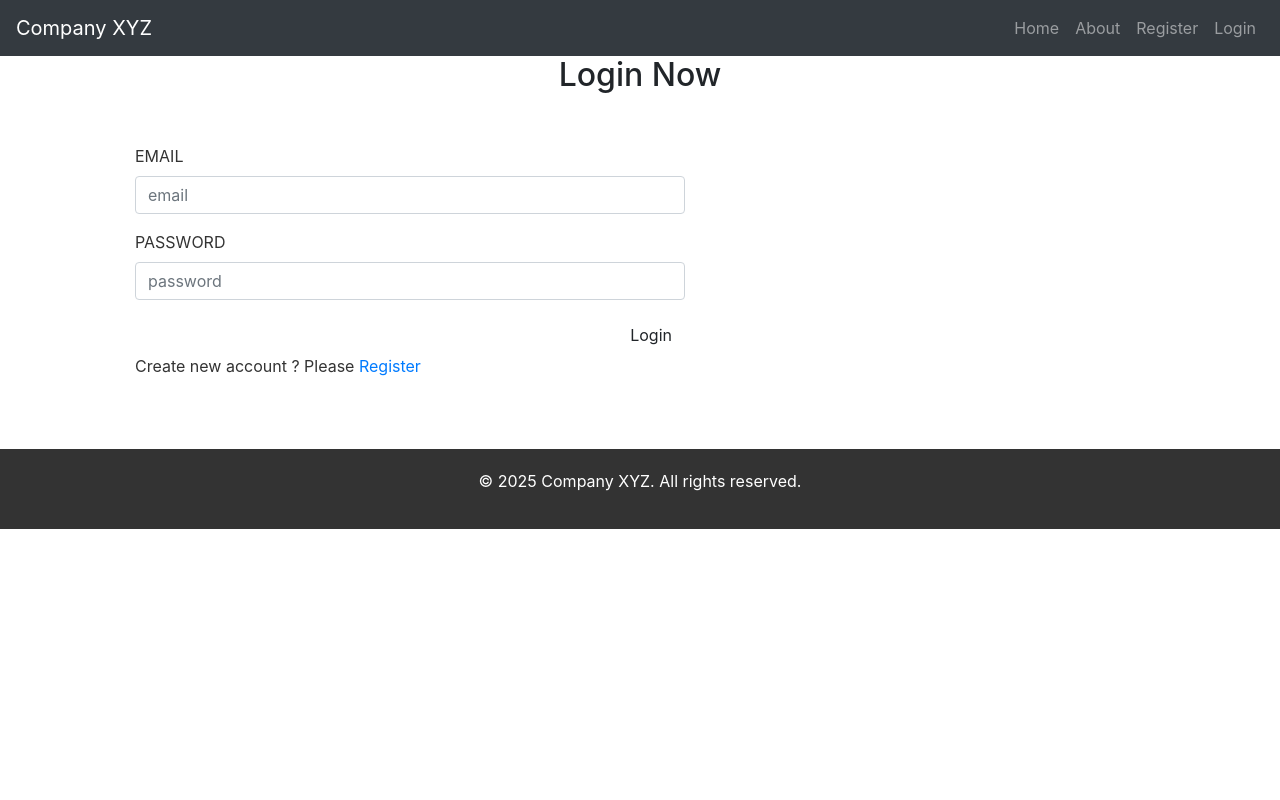
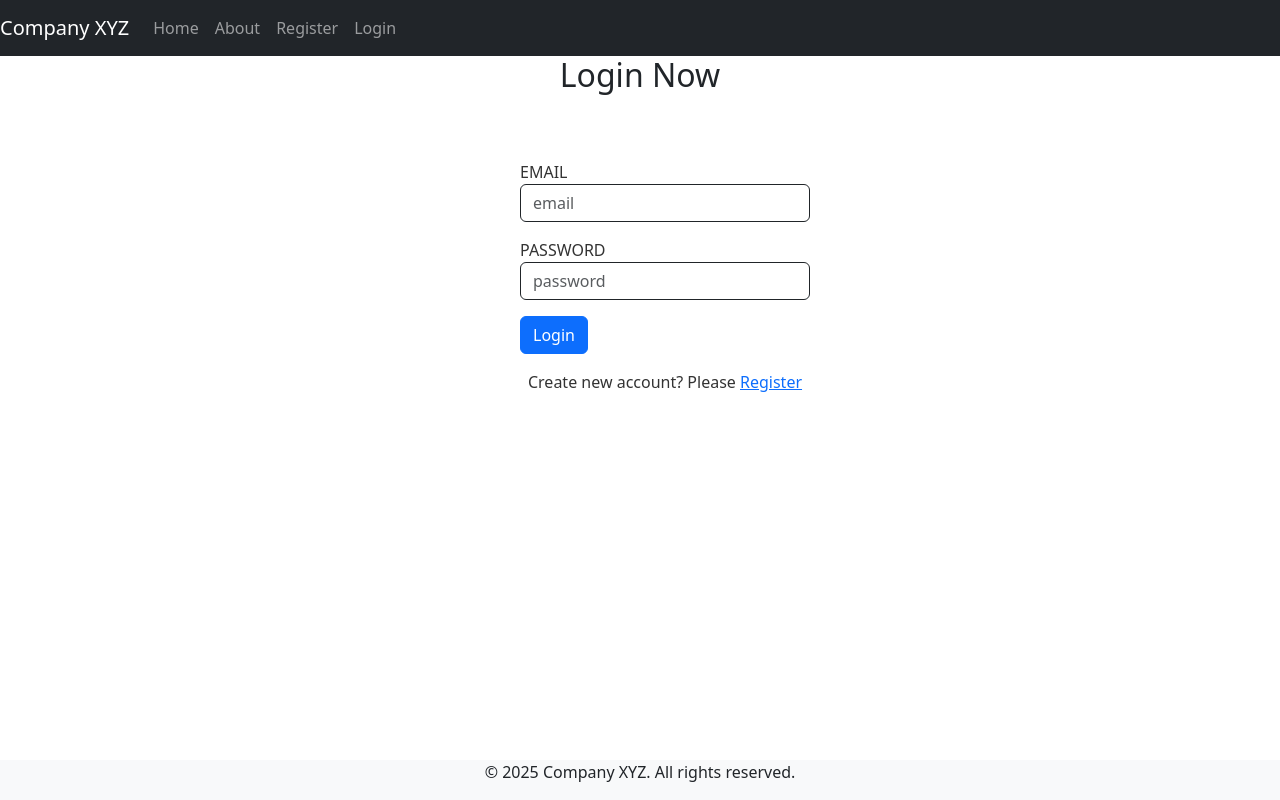
Before and after one commit to thulasidharan96/login-app, a React (Create React App) app: page /login in a window 1280 px wide. Built offline with nearby package versions, Linux system fonts and the light colour scheme.

Commit message:
Bootstrap Added

```diff
--- a/package.json
+++ b/package.json
@@ -4,6 +4,7 @@
   "private": true,
   "dependencies": {
     "axios": "^1.7.9",
+    "bootstrap": "^5.3.3",
     "cra-template": "1.2.0",
     "react": "^19.0.0",
     "react-dom": "^19.0.0",
--- a/public/index.html
+++ b/public/index.html
@@ -15,6 +15,7 @@
       user's mobile device or desktop. See https://developers.google.com/web/fundamentals/web-app-manifest/
     -->
     <link rel="manifest" href="%PUBLIC_URL%/manifest.json" />
+
     <!--
       Notice the use of %PUBLIC_URL% in the tags above.
       It will be replaced with the URL of the `public` folder during the build.
@@ -24,8 +25,7 @@
       work correctly both with client-side routing and a non-root public URL.
       Learn how to configure a non-root public URL by running `npm run build`.
     -->
-    <link rel="stylesheet" href="https://cdn.jsdelivr.net/npm/bootstrap@4.5.3/dist/css/bootstrap.min.css">
-    <title>React App</title>
+    <link href="https://cdn.jsdelivr.net/npm/bootstrap@5.3.3/dist/css/bootstrap.min.css" rel="stylesheet" integrity="sha384-QWTKZyjpPEjISv5WaRU9OFeRpok6YctnYmDr5pNlyT2bRjXh0JMhjY6hW+ALEwIH" crossorigin="anonymous">    <title>React App</title>
   </head>
   <body>
     <noscript>You need to enable JavaScript to run this app.</noscript>
@@ -41,4 +41,5 @@
       To create a production bundle, use `npm run build` or `yarn build`.
     -->
   </body>
+  <script src="https://cdn.jsdelivr.net/npm/bootstrap@5.3.3/dist/js/bootstrap.bundle.min.js" integrity="sha384-YvpcrYf0tY3lHB60NNkmXc5s9fDVZLESaAA55NDzOxhy9GkcIdslK1eN7N6jIeHz" crossorigin="anonymous"></script>
 </html>
--- a/src/components/Contact.css
+++ b/src/components/Contact.css
@@ -2,11 +2,11 @@
     display: flex;
     justify-content: center;
     align-items: center;
-    min-height: 100vh;
+    min-height: 70vh;
     background: #572c41;
 }
 form{
-    max-width: 600px;
+    max-width: 500px;
     width: 100%;
     background: #ffff;
     padding: 25px 25px 30px;
@@ -16,17 +16,17 @@ form{
     margin: 25px;
 }
 form h2{
-    font-size: 30px;
+    font-size: 20px;
     text-align: center;
 }
 
 form .input-box{
-    margin-top: 20px;
+    margin-top: 15px;
 }
 
 .input-box .field{
     width: 100%;
-    height: 50px;
+    height: 35px;
     background: transparent;
     border: 2px solid #ddd;
     outline: none;
@@ -38,7 +38,7 @@ form .input-box{
 }
 
 .input-box .field.mess{
-    height: 125px;
+    height: 100px;
     resize: none;
 }
 
--- a/src/components/Footer.js
+++ b/src/components/Footer.js
@@ -2,9 +2,11 @@ import React from 'react';
 
 const Footer = () => {
   return (
-      <footer>
+    <div className="col-md-4 mx-auto">
+      <footer className="bg-light text-center text-dark fixed-bottom">
         <p>&copy; {new Date().getFullYear()} Company XYZ. All rights reserved.</p>
       </footer>
+    </div>
   );
 };
 
--- a/src/pages/LoginPage.js
+++ b/src/pages/LoginPage.js
@@ -1,60 +1,60 @@
 import { useState } from 'react';
 import { LoginApi } from '../services/Api';
-import {storeUserData } from '../services/Storage'
+import { storeUserData } from '../services/Storage'
 import { isAuthenticated } from '../services/Auth';
 import { Link, Navigate } from 'react-router-dom';
 import NavBar from '../components/NavBar';
 import Footer from '../components/Footer';
 
-export default function LoginPage (){
+export default function LoginPage() {
 
     const initialStateErrors = {
-        email:{required:false},
-        password:{required:false},
-        custom_error:null
+        email: { required: false },
+        password: { required: false },
+        custom_error: null
     };
-    const [errors,setErrors] = useState(initialStateErrors);
+    const [errors, setErrors] = useState(initialStateErrors);
 
-    const [loading,setLoading]  =  useState(false);
+    const [loading, setLoading] = useState(false);
 
-    const [inputs,setInputs] = useState({
-        email:"",
-        password:"",
+    const [inputs, setInputs] = useState({
+        email: "",
+        password: "",
     })
-    const handleInput = (event)=>{
-        setInputs({...inputs,[event.target.name]:event.target.value})
+    const handleInput = (event) => {
+        setInputs({ ...inputs, [event.target.name]: event.target.value })
     }
 
-    const handleSubmit = (event)=>{
+    const handleSubmit = (event) => {
         console.log(inputs);
         event.preventDefault();
-        let errors =initialStateErrors;
+        let errors = initialStateErrors;
         let hasError = false;
 
         if (inputs.email == "") {
-            errors.email.required =true;
-            hasError=true;
+            errors.email.required = true;
+            hasError = true;
         }
         if (inputs.password == "") {
-            errors.password.required =true;
-            hasError=true;
+            errors.password.required = true;
+            hasError = true;
         }
 
         if (!hasError) {
             setLoading(true)
             //sending login api request
-            LoginApi(inputs).then((response)=>{
+            LoginApi(inputs).then((response) => {
                 storeUserData(response.data.idToken);
-            }).catch((err)=>{
-               if (err.code="ERR_BAD_REQUEST") {
-                    setErrors({...errors,custom_error:"Invalid Credentials."})
+            }).catch((err) => {
+                if (err.code = "ERR_BAD_REQUEST") {
+                    setErrors({ ...errors, custom_error: "Invalid Credentials." })
                 }
 
-            }).finally(()=>{
+            }).finally(() => {
                 setLoading(false)
             })
         }
-        setErrors({...errors});
+        setErrors({ ...errors });
 
     }
 
@@ -66,54 +66,69 @@ export default function LoginPage (){
 
     return (
         <div>
-            <NavBar/>
-            <section className="login-block">
+            <NavBar />
+            <section className="register-block">
                 <div className="container">
-                    <div className="row ">
-                        <div className="col login-sec">
+                    <div className="container d-flex justify-content-center align-items-center">
+                        <div className="row w-100">
+                            <div className="col-md-4 mx-auto login-sec">
                                 <h2 className="text-center">Login Now</h2>
-                            <form onSubmit={handleSubmit} className="login-form" action="">
-                            <div className="form-group">
+                                <form onSubmit={handleSubmit} className="login-form" >
+                                    <div className="form-group pt-3">
                                         <label htmlFor="exampleInputEmail1" className="text-uppercase">Email</label>
-                                <input type="email"  className="form-control" onChange={handleInput} name="email"  id="" placeholder="email"  />
-                                { errors.email.required?
-                                (<span className="text-danger" >
-                                    Email is required.
-                                </span>):null
-                                }
+                                        <input
+                                            type="email"
+                                            className="form-control border-dark"
+                                            onChange={handleInput}
+                                            name="email"
+                                            placeholder="email"
+                                        />
+                                        {errors.email.required ? (
+                                            <span className="text-danger">Email is required.</span>
+                                        ) : null}
                                     </div>
-                            <div className="form-group">
+                                    <div className="form-group pt-3">
                                         <label htmlFor="exampleInputPassword1" className="text-uppercase">Password</label>
-                                <input  className="form-control" type="password" onChange={handleInput}  name="password" placeholder="password" id="" />
-                                { errors.password.required?
-                                (<span className="text-danger" >
-                                    Password is required.
-                                </span>):null
-                                }
+                                        <input
+                                            className="form-control border-dark "
+                                            type="password"
+                                            onChange={handleInput}
+                                            name="password"
+                                            placeholder="password"
+                                        />
+                                        {errors.password.required ? (
+                                            <span className="text-danger">Password is required.</span>
+                                        ) : null}
                                     </div>
-                            <div className="form-group">
-                                {loading ?
-                                (<div  className="text-center">
-                                    <div className="spinner-border text-primary " role="status">
+                                    <div className="form-group pt-3">
+                                        {loading ? (
+                                            <div className="text-center">
+                                                <div className="spinner-border text-primary" role="status">
                                                     <span className="sr-only">Loading...</span>
                                                 </div>
-                                </div>):null
-                                }
-                                <span className="text-danger" >
-                                { errors.custom_error?
-                                (<p>{errors.custom_error}</p>)
-                                :null
-                                }
+                                            </div>
+                                        ) : null}
+                                        {errors.custom_error ? (
+                                            <span className="text-danger">
+                                                <p>{errors.custom_error}</p>
                                             </span>
-                                <input  type="submit" className="btn btn-login float-right" disabled={loading}  value="Login" />
+                                        ) : null}
+                                        <input
+                                            type="submit"
+                                            className="btn btn-primary "
+                                            disabled={loading}
+                                            value="Login"
+                                        />
                                     </div>
                                     <div className="clearfix"></div>
-                            <div className="form-group">
-                            Create new account ? Please <Link  to="/register">Register</Link>
+                                    <div className="form-group text-center pt-3">
+                                        Create new account? Please <Link to="/register">Register</Link>
                                     </div>
                                 </form>
                             </div>
                         </div>
+                    </div>
+
                 </div>
                 <Footer />
             </section>
--- a/src/pages/RegisterPage.js
+++ b/src/pages/RegisterPage.js
@@ -74,25 +74,26 @@ export default function RegisterPage() {
             <section className="register-block">
                 <div className="container">
                     <div className="row">
-                        <div className="col register-sec">
-                            <h2 className="text-center">Register Now</h2>
+                        <div className="col-md-4 mx-auto login-sec">
+                        <h2 className="text-center p-3">Register Now</h2>
+
                             <form onSubmit={handleSubmit} className="register-form">
-                                <div className="form-group">
+                                <div className="form-group pt-3">
                                     <label htmlFor="name" className="text-uppercase">Name</label>
-                                    <input type="text" className="form-control" onChange={handleInput} name="name" id="name" />
+                                    <input type="text" className="form-control border-dark" onChange={handleInput} name="name" id="name" />
                                     {errors.name.required && <span className="text-danger">Name is required.</span>}
                                 </div>
-                                <div className="form-group">
+                                <div className="form-group pt-3">
                                     <label htmlFor="email" className="text-uppercase">Email</label>
-                                    <input type="text" className="form-control" onChange={handleInput} name="email" id="email" />
+                                    <input type="text" className="form-control border-dark" onChange={handleInput} name="email" id="email" />
                                     {errors.email.required && <span className="text-danger">Email is required.</span>}
                                 </div>
-                                <div className="form-group">
+                                <div className="form-group pt-3">
                                     <label htmlFor="password" className="text-uppercase">Password</label>
-                                    <input className="form-control" type="password" onChange={handleInput} name="password" id="password" />
+                                    <input className="form-control border-dark" type="password" onChange={handleInput} name="password" id="password" />
                                     {errors.password.required && <span className="text-danger">Password is required.</span>}
                                 </div>
-                                <div className="form-group">
+                                <div className="form-group pt-3">
                                     {errors.custom_error && <span className="text-danger"><p>{errors.custom_error}</p></span>}
                                     {loading && (
                                         <div className="text-center">
@@ -101,9 +102,9 @@ export default function RegisterPage() {
                                             </div>
                                         </div>
                                     )}
-                                    <input type="submit" className="btn btn-login float-right" disabled={loading} value="Register" />
+                                    <input type="submit" className="btn btn-primary" disabled={loading} value="Register" />
                                 </div>
-                                <div className="form-group">
+                                <div className="form-group pt-3">
                                     Already have an account? Please <Link to="/login">Login</Link>
                                 </div>
                             </form>
```
Also changed, not shown: src/pages/AboutPage.js (+57 -24 lines), src/pages/HomePage.js (+34 -13 lines), 2 other files (tests, documents, lock files or other folders). Lines whose indentation alone changed are shown as unchanged.
